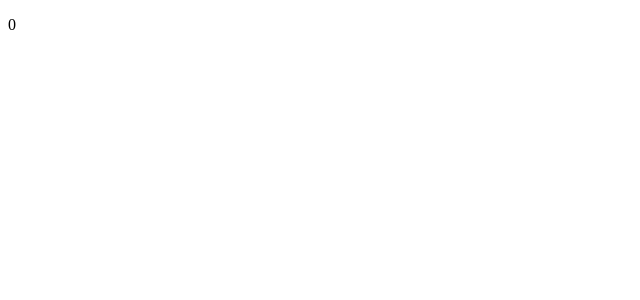
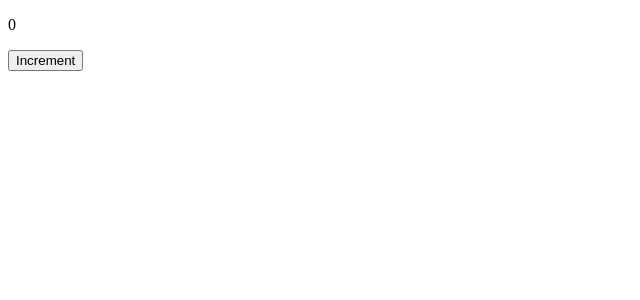
Before and after one commit to kakulo83/trello_clone_frontend, a React app: page / in a window 1280 px wide. Shown: the top 300 px of the page, without its empty margins (0-640 px from the left). Built offline with nearby package versions, Linux system fonts and the light colour scheme; the HTML template or start-up script is replaced by a standard one.

Commit message:
Redux with simple click to increment store

```diff
--- a/src/components/Header.tsx
+++ b/src/components/Header.tsx
@@ -2,11 +2,17 @@ import * as React from "react";
 
 type Props = {
   count: number;
+  clickHandler: () => void
 }
 
-const Header: React.FC<Props> = count => (
+const Header: React.FC<Props> = props => (
   <div>
-    <p>{count.count}</p>
+    <p>{props.count}</p>
+    <input
+      onClick={() => props.clickHandler()}
+      type="button"
+      value="Increment"
+    />
   </div>
 )
 
--- a/src/containers/AppContainer.tsx
+++ b/src/containers/AppContainer.tsx
@@ -11,7 +11,7 @@ import { increment } from "../actions/index";
 // <App myProp={myThing} />
 
 const mapDispatchToProps = (dispatch: Dispatch<AppActionTypes>) => ({
-  increment: () => dispatch(increment())
+  clickHandler: () => dispatch(increment())
 })
 
 const mapStateToProps = (state: number) => ({
--- a/src/reducers/rootReducer.ts
+++ b/src/reducers/rootReducer.ts
@@ -4,8 +4,10 @@ import {
 } from "../types/index";
 
 const AppReducer = (state=0, action: AppActionTypes) => {
+  console.log("Reducer Executed")
   switch(action.type) {
     case INCREMENT:
+      console.log("INCREMENT CLICKED!!!")
       return state + 1
     default:
       return state
```
